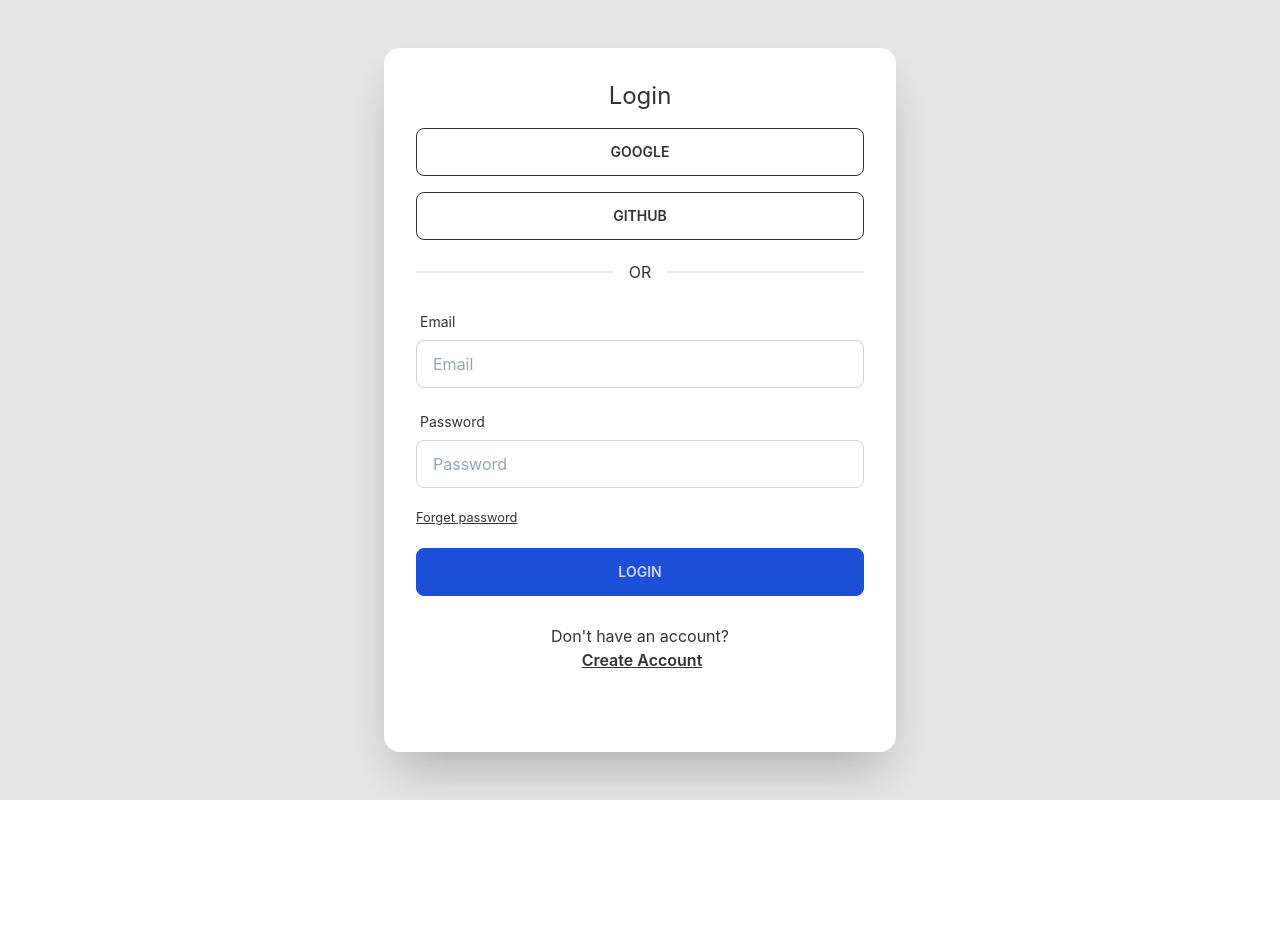
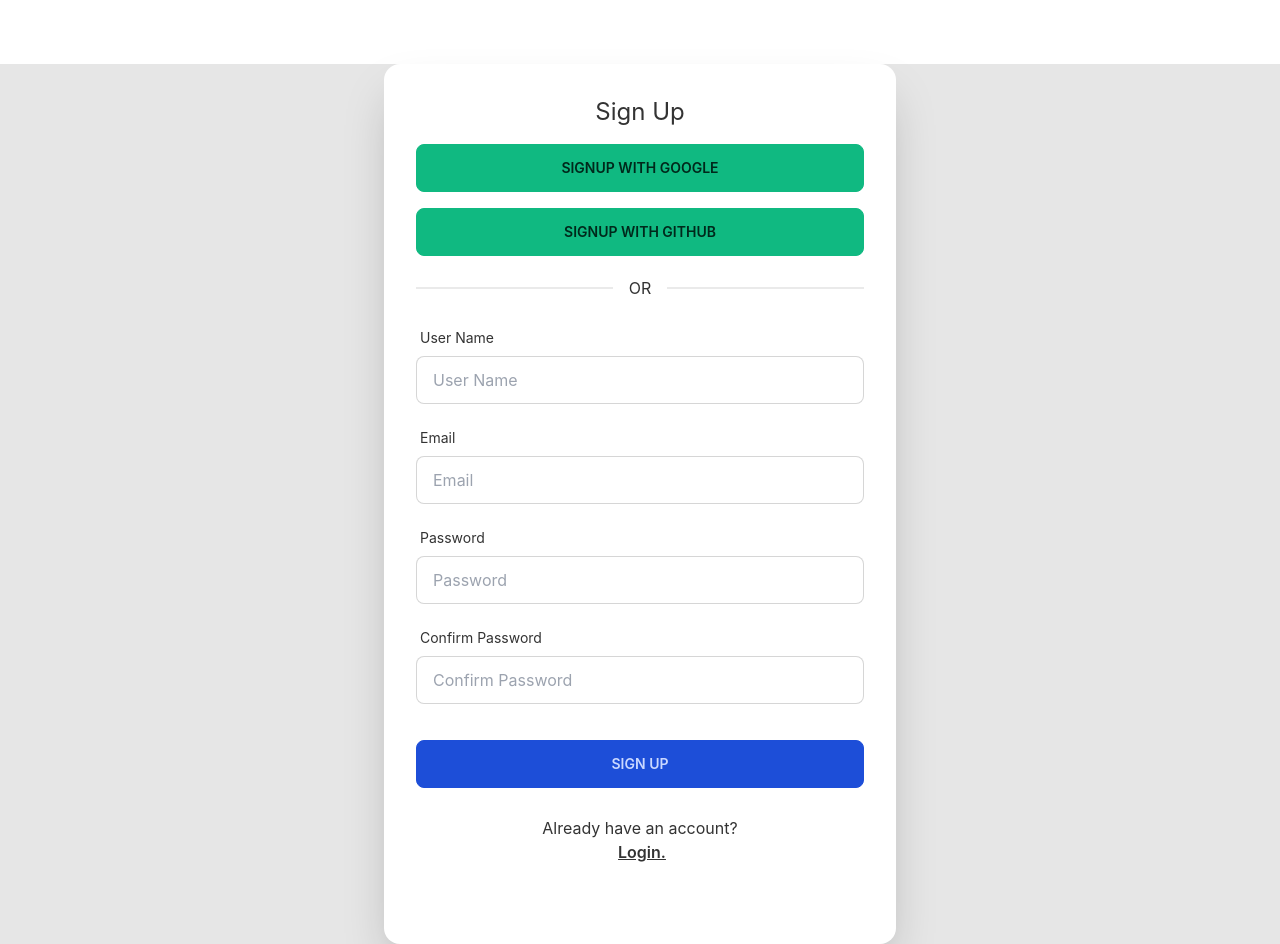
Before and after one commit to Letsdivedeep/promedia, a React (Create React App) app: page / in a window 1280 px wide. Before the commit the page ends 800 px from the top, so only its background shows below. Built offline with nearby package versions, Linux system fonts and the light colour scheme.

Commit message:
add signup page

```diff
--- a/package.json
+++ b/package.json
@@ -3,6 +3,7 @@
   "version": "0.1.0",
   "private": true,
   "dependencies": {
+    "@hookform/resolvers": "^2.9.6",
     "@testing-library/jest-dom": "^5.14.1",
     "@testing-library/react": "^13.0.0",
     "@testing-library/user-event": "^13.2.1",
@@ -16,7 +17,8 @@
     "react-hook-form": "^7.33.1",
     "react-scripts": "5.0.1",
     "typescript": "^4.4.2",
-    "web-vitals": "^2.1.0"
+    "web-vitals": "^2.1.0",
+    "yup": "^0.32.11"
   },
   "scripts": {
     "start": "react-scripts start",
--- a/src/App.tsx
+++ b/src/App.tsx
@@ -1,8 +1,10 @@
 import "./App.css";
 import Login from "./pages/Login";
+import Signup from "./pages/Signup";
 
 function App() {
-  return <Login />;
+  // return <Login />;
+  return <Signup />;
 }
 
 export default App;
--- /dev/null
+++ b/src/pages/Signup.tsx
@@ -0,0 +1,148 @@
+import React from "react";
+import { useForm } from "react-hook-form";
+import { yupResolver } from "@hookform/resolvers/yup";
+import * as yup from "yup";
+
+interface FormValues {
+  userName: string;
+  email: string;
+  password: string;
+  confirmPassword: string;
+}
+
+const schema = yup
+  .object()
+  .shape({
+    userName: yup.string().required("User Name is Required"),
+    email: yup
+      .string()
+      .required("Email is Required")
+      .matches(/[a-z0-9]+@[a-z]+\.[a-z]{2,3}/, "Provide a valid Email"),
+    password: yup
+      .string()
+      .required("Password is Required")
+      .min(6, "Password must be at least 6 characters"),
+    confirmPassword: yup
+      .string()
+      .required("Confirm Password is Required")
+      .oneOf([yup.ref("password")], "Passwords do not match"),
+  })
+  .required();
+
+const Signup = () => {
+  const {
+    register,
+    handleSubmit,
+    formState: { errors },
+  } = useForm<FormValues>({
+    resolver: yupResolver(schema),
+  });
+
+  const onSubmit = (data: FormValues) => console.log(data);
+
+  return (
+    <div className="mt-16">
+      <div className="hero min-h-screen bg-base-200">
+        <div className="card w-full max-w-lg shadow-2xl bg-base-100">
+          <div className="card-body">
+            <h1 className="text-center text-2xl">Sign Up</h1>
+            <button className="btn btn-success mt-2">Signup with Google</button>
+            <button className="btn btn-success mt-2">Signup with GitHub</button>
+
+            <div className="divider">OR</div>
+
+            <form onSubmit={handleSubmit(onSubmit)}>
+              {/* userName */}
+              <label className="label">
+                <span className="label-text">User Name</span>
+              </label>
+              <input
+                type="text"
+                className="input input-bordered w-full max-w-lg "
+                placeholder="User Name"
+                {...register("userName")}
+              />
+
+              {/* userName error handling */}
+              <label className="label">
+                <span className="label-text-alt text-red-600">
+                  {errors.userName?.message}
+                </span>
+              </label>
+
+              {/* Email */}
+              <label className="label">
+                <span className="label-text">Email</span>
+              </label>
+
+              <input
+                type="text"
+                className="input input-bordered w-full max-w-lg "
+                placeholder="Email"
+                {...register("email")}
+              />
+
+              {/* Email error handling */}
+              <label className="label">
+                <span className="label-text-alt text-red-600">
+                  {errors.email?.message}
+                </span>
+              </label>
+
+              {/* Password */}
+              <label className="label">
+                <span className="label-text">Password</span>
+              </label>
+
+              <input
+                type="password"
+                className="input input-bordered w-full max-w-lg "
+                placeholder="Password"
+                {...register("password")}
+              />
+
+              {/* Password error handling */}
+              <label className="label">
+                <span className="label-text-alt text-red-600">
+                  {errors.password?.message}
+                </span>
+              </label>
+
+              {/* Confirm Password */}
+              <label className="label">
+                <span className="label-text">Confirm Password</span>
+              </label>
+
+              <input
+                type="password"
+                className="input input-bordered w-full max-w-lg "
+                placeholder="Confirm Password"
+                {...register("confirmPassword")}
+              />
+
+              {/* Confirm Password error handling */}
+              <label className="label">
+                <span className="label-text-alt text-red-600">
+                  {errors.confirmPassword?.message}
+                </span>
+              </label>
+
+              <button type="submit" className="btn btn-primary btn-block mt-5">
+                Sign up
+              </button>
+            </form>
+
+            <div className="pt-5 pb-12 text-center">
+              <p>
+                Already have an account?
+                <p className="font-semibold underline ml-1">Login.</p>
+              </p>
+            </div>
+          </div>
+        </div>
+      </div>
+    </div>
+  );
+};
+
+export default Signup;
```
Also changed, not shown: 1 other file (tests, documents, lock files or other folders).
